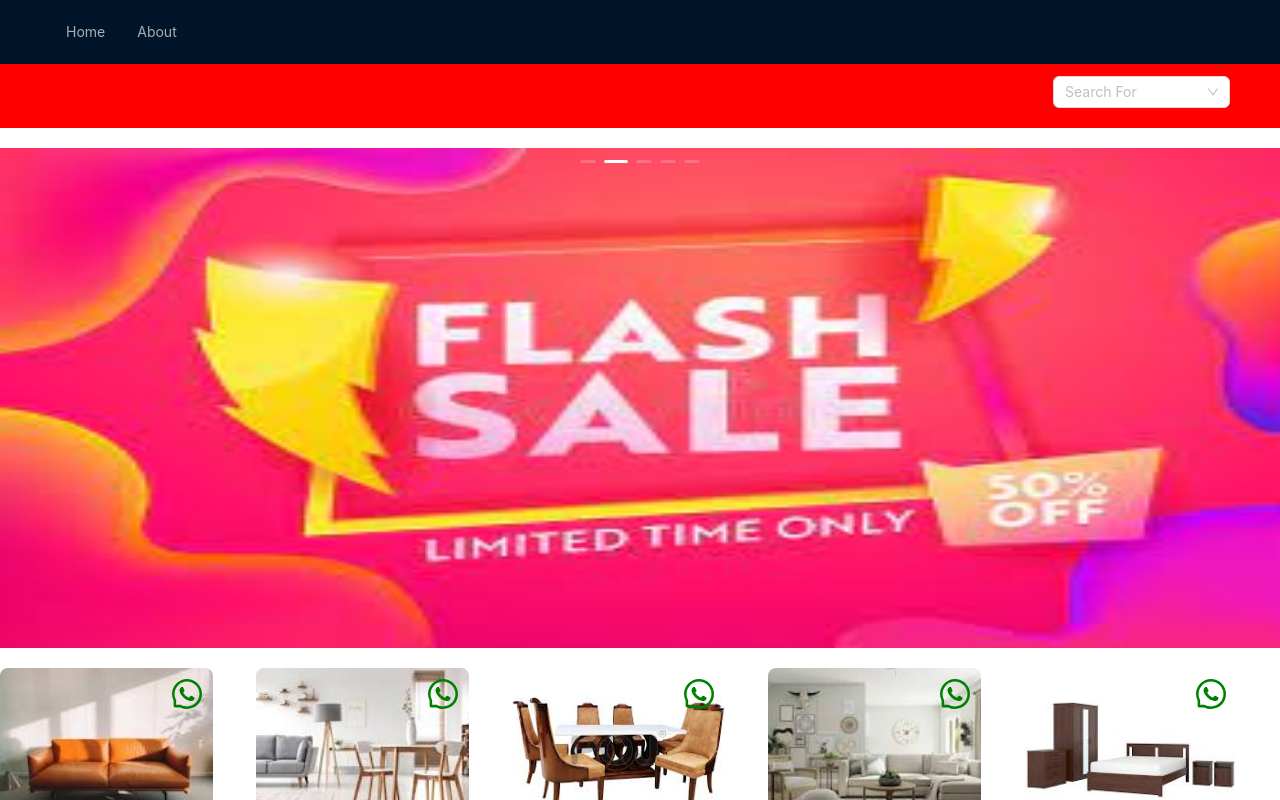
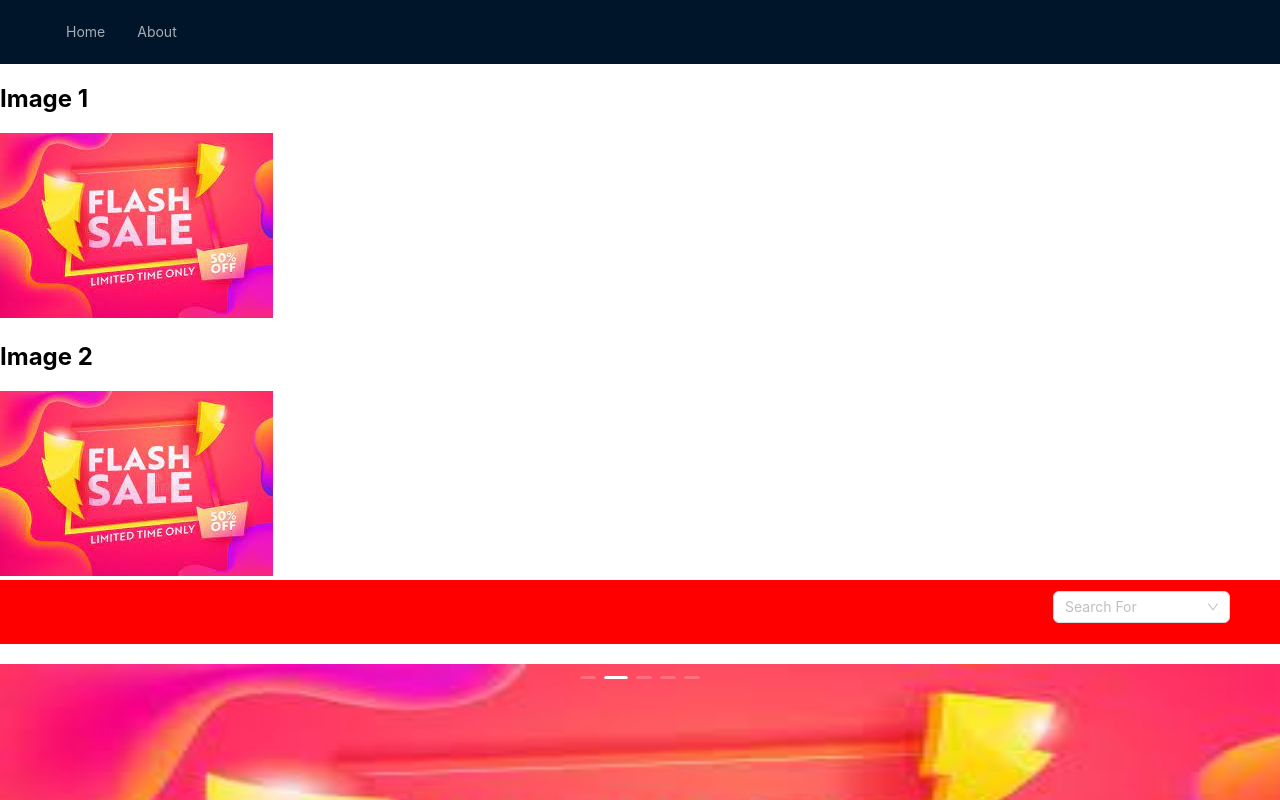
Before and after one commit to Sandhya-Murugan/website-valarpirai, a React (Create React App) app: page / in a window 1280 px wide. Shown: the top 800 px of the page. Built offline with nearby package versions, Linux system fonts and the light colour scheme.

Commit message:
deploying

```diff
--- a/package.json
+++ b/package.json
@@ -1,7 +1,7 @@
 {
   "name": "my-react-app",
   "version": "0.1.0",
-  "homepage": "http://nagatech.in",
+  "homepage": "https://nagatech.in/",
   "private": true,
   "dependencies": {
     "@ant-design/icons": "^5.2.6",
--- a/src/Pages/HomePage.js
+++ b/src/Pages/HomePage.js
@@ -6,12 +6,20 @@ import {Content, Header} from "antd/es/layout/layout";
 import SearchBar from "../Components/SearchBar";
 import OfferZone from "../Components/OfferZone";
 import {OfferZoneData} from "../Assets/OfferZoneData";
-
+import imageJSONData from "../data.json";
 const HomePage = () => {
     const screens = useBreakpoint();
     const isMobile = !screens.md;
     return (
         <div>
+            <div>
+                {imageJSONData.map((image) => (
+                    <div key={image.id}>
+                        <h2>{image.title}</h2>
+                        <img src={image.imagePath} alt={image.title} />
+                    </div>
+                ))}
+            </div>
             <div>
                 <SearchBar />
                 <OfferZone data = {OfferZoneData} /><br/>
--- a/src/data.json
+++ b/src/data.json
@@ -2,11 +2,11 @@
   {
     "id": 1,
     "title": "Image 1",
-    "imagePath": "C:\\Users\\sandhya\\Desktop\\website-valarpirai\\src\\Images\\OFFER\\offer2.jpeg\"
+    "imagePath": "/OFFER/offer2.jpeg"
   },
   {
     "id": 2,
     "title": "Image 2",
-    "imagePath": "C:\\Users\\sandhya\\Desktop\\website-valarpirai\\src\\Images\\OFFER\\offer2.jpeg\"
+    "imagePath": "/OFFER/offer2.jpeg"
   }
 ]
```
